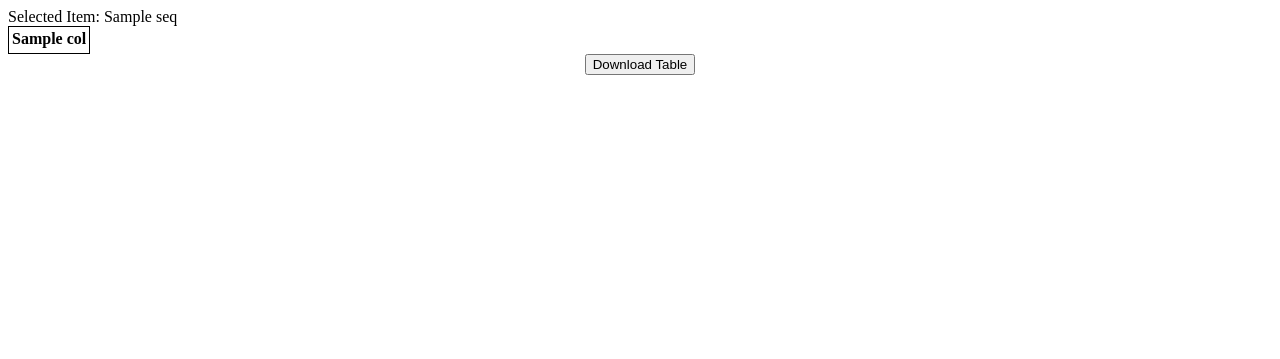
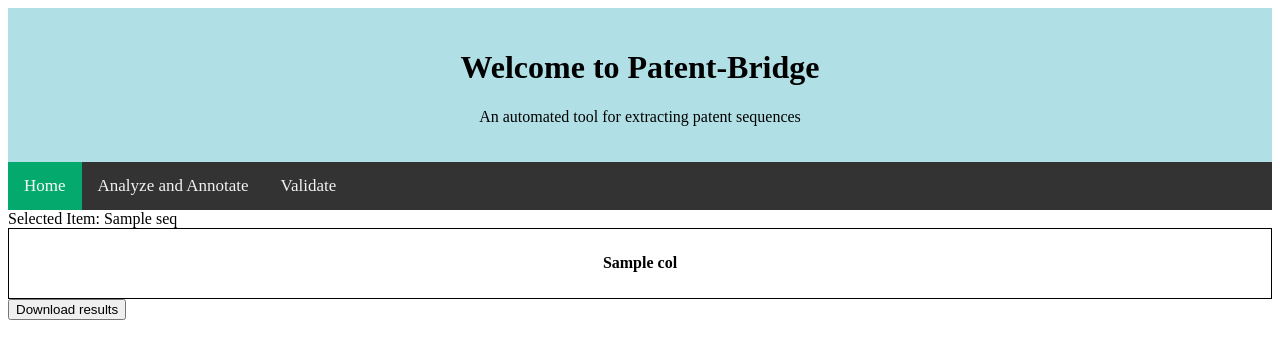
Before and after one commit to EFBGDJ/PatentBridge_prod, a Flask app: template templates/results.html in a window 1280 px wide. Shown: the top 359 px of the page. Run offline with Flask 2, Linux system fonts and the light colour scheme; the template is opened without the code that fills it: most values are stand-ins (such as "Sample title", 1, 10 or a date in 2020); lists and menus that the app fills with data are empty; parts of the project's set-up code (start-up, migrations or seed data) failed here and were passed over.

Commit message:
Update results.html

```diff
--- a/templates/results.html
+++ b/templates/results.html
@@ -1,9 +1,29 @@
 <html>
 <head>
+  <link rel="stylesheet" href="./static/basic_style.css">
+  <link rel="stylesheet" href="./static/table_style.css">
+
+
 <title> result </title>
+<meta charset="utf-8">
+<meta name="viewport" content="width=device-width, user-scalable=no, minimum-scale=1.0, maximum-scale=1.0">
+</head>
 <body>
+<div class = "header">
+<h1> Welcome to Patent-Bridge </h1>
+<p> An automated tool for extracting patent sequences </p>
+</div>
+
+<div id = "navbar">
+<a class="active" href="javascript:void(0)"> Home </a>
+<a href="javascript:console.log('javascript');alert('Please choose patent id first')">Analyze and Annotate </a>
+<a href="javascript:void(0)"> Validate</a>
+</div>
+
+
+</header>
 Selected Item: {{seq}}
-
+<form method = "post">
 <table style="border: 1px solid black">
     <tr style="border: 1px solid black">
         {% for col in column_names %}
@@ -21,18 +41,7 @@ Selected Item: {{seq}}
 {% endfor %}
 
 </table>
-
+<button type = "submit"> Download results </button>
 </form>
-
-  </div>
-  </form>
-</div>
-<form action = "/download_sequence" method="POST">
-<div class="download" align = "center">
-<input type="submit" value="Download Table" name="action1"/>
-
-      </div>
-      </form>
-</div>
 </body>
 </html>
```
